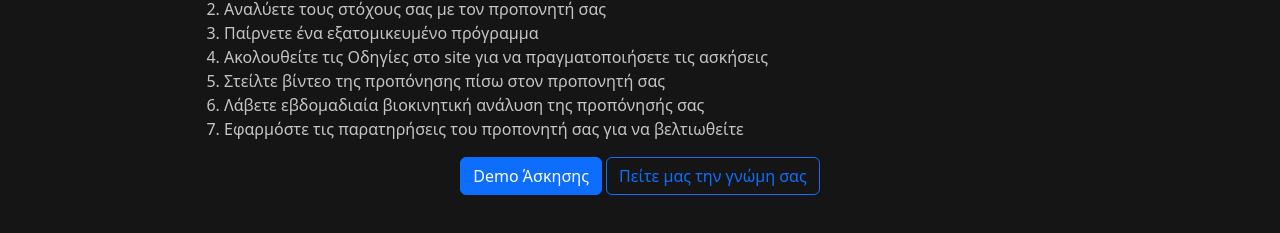
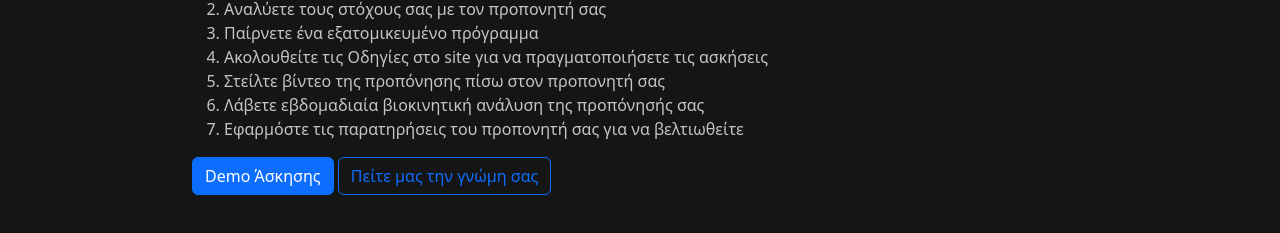
Before and after one commit to chatzakis/gym-guide-demo, a plain HTML site: page index.html in a window 1280 px wide. Shown: the part 329-562 px from the top of the page. Drawn offline with nearby package versions, Linux system fonts and the light colour scheme.

Commit message:
Minor fix

```diff
--- a/index.html
+++ b/index.html
@@ -77,7 +77,7 @@
       <li>Λάβετε εβδομαδιαία βιοκινητική ανάλυση της προπόνησής σας</li>
       <li>Εφαρμόστε τις παρατηρήσεις του προπονητή σας για να βελτιωθείτε</li>
     </ol>
-    <div class="text-center">
+    <div class="buttons">
       <a class="btn btn-primary" href="squat.html">Demo Άσκησης</a>
       <a class="btn btn-outline-primary" href="#">Πείτε μας την γνώμη σας</a>
     </div>
```
